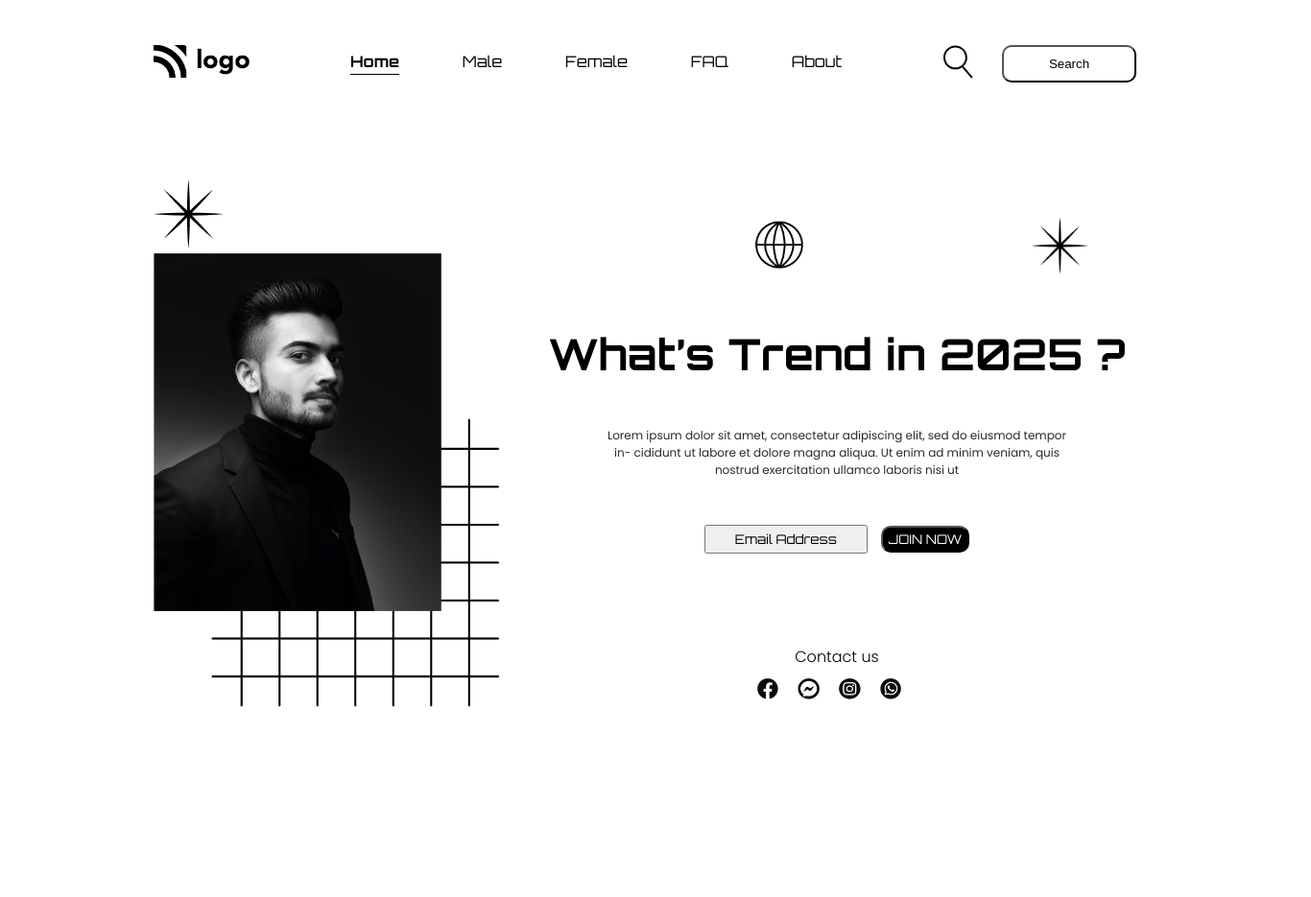
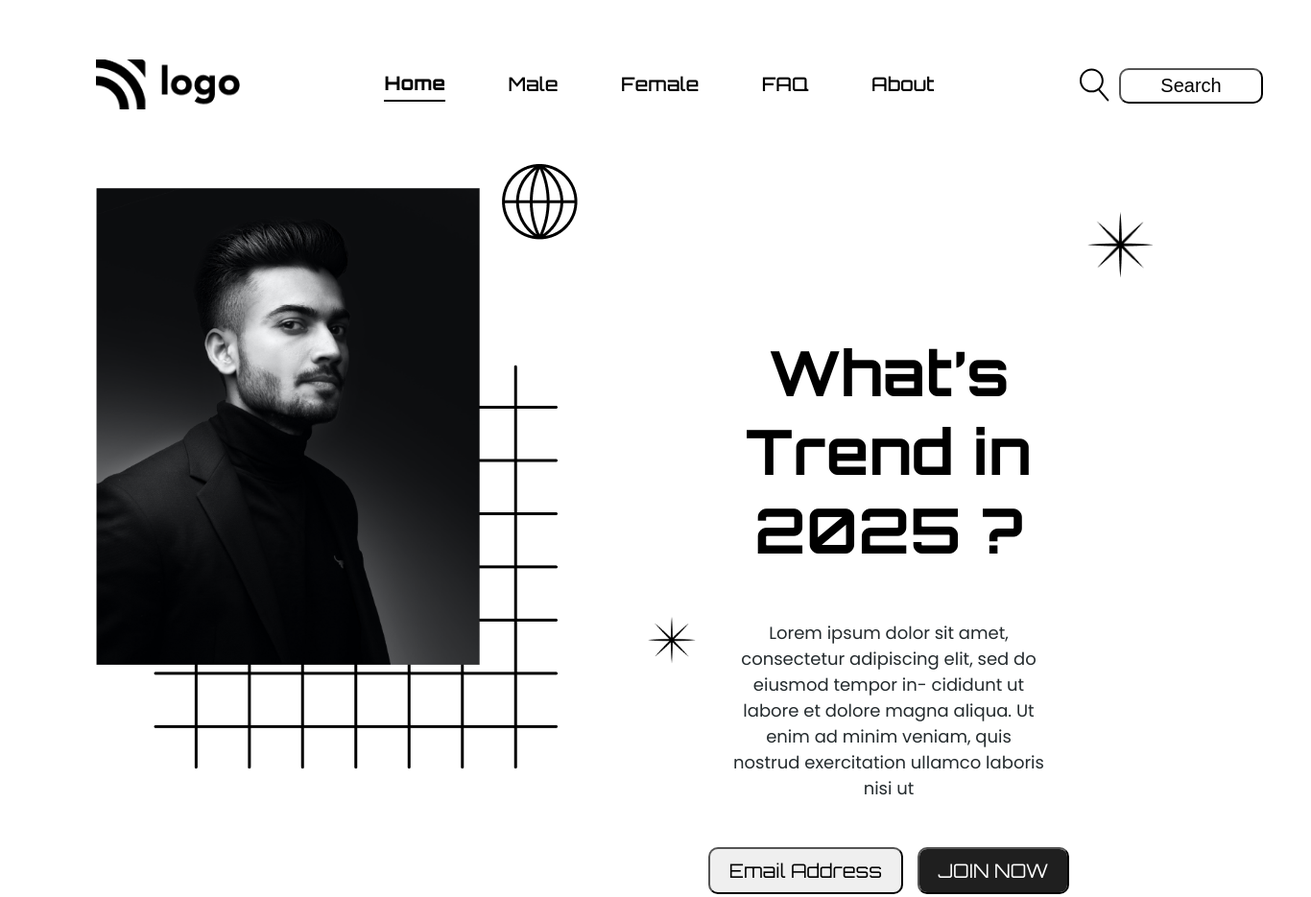
Before and after one commit to yashshamnani/Fashion-Trends-LandingPage, a website: page index.html in a window 1280 px wide. Shown: the top 935 px of the page at 96% size, 1366 px wide, since content can reach past the window. Drawn offline with Linux system fonts and the light colour scheme.

Commit message:
removed overflow for netlify

```diff
--- a/style.css
+++ b/style.css
@@ -1,168 +1,167 @@
-  /* ------Globel css----- */
-  * {
+@import url('https://fonts.googleapis.com/css2?family=Montserrat:wght@900&family=Oswald:wght@500&display=swap');
+
+
+*{
     box-sizing: border-box;
+    margin: 0;
     padding: 0;
-    margin: 0;
-    overflow: hidden;
+    /* overflow: visible;
+     */
+     /* overflow: hidden; */
 }
 
-body {
-    font-family: 'Orbitron', sans-serif;
+body{
+    font-family:   sans-serif;
+    /* overflow: hidden; */
 }
-
-.container {
-    width: 80vw;
-    margin: 26px 160px;
+.container{
+    width: 90vw;
+     margin: 50px 100px;
 }
-
-/* ----Navbar---- */
-
-.navbar-container {
+.navbar-container img{
+    /* height: 100px; */
+    width: 150px;
+    /* margin-left: 30px; */
+}
+.navbar-container{
     text-align: center;
     display: flex;
     justify-content: space-between;
     align-items: center;
     height: 10vh;
-    margin-bottom: 5rem;
+    margin-bottom: 90px;
 }
+.button-group{
+    display: flex;
+    width: 10vw;
+    justify-content: space-evenly;
+}
+.list{
 
-.navbar-container div img {
-    width: 100px;
+    display: flex;
+    width: 55vw;
+    justify-content:space-evenly;
+    align-items: center;
+    font-family: 'Orbitron', sans-serif;
+    list-style: none;
+    font-size: 120px;
+    font-weight: 500;
+
 }
+li:first-child{
+    border-bottom: 2px solid black;
+    font-weight: 800;
+    padding-bottom: 5px;
+    color: black;
+}
+.list-item{
+    padding-bottom: 5px;
+    font-size: 20px;
+}
+.search-icon{
+   margin-right: 10px;
 
-.list {
-    display: flex;
-    width: 40vw;
-    justify-content: space-between;
+}
+.nav-button{
+    width: 150px;
+    padding: 5px 10px;
+    border-radius: 10px;
+    font-size: 20px;
+    margin-right: 50px;
+    background-color: transparent;
+
+}
+[aria-label="banner"] {
+
+    position: relative;
+    width: 100%;
+    height: 90vh;
 
 }
 
-li:first-child {
-    padding-bottom: 3px;
-    border-bottom: 1px solid #000;
-    font-weight: 700;
+ .square{
+    width: 300px;
+    position: relative;
+    top: 160px;
+    left:  60px;
+
+ }
+ [alt="person-hero-iamge"]{
+
+    height:  auto;
+
+    position: relative;
+    /* z-index: 10; */
+    top: -450px;
+    width: 400px;
+    right: 0px;
+ }
+
+.star img{
+
+    height: 70px;
+    position:absolute;
+    right: 50px;
 }
+.star1 img{
+ height: 50px;
+ position: relative;
+ /* right: 10px;
+  */
+  left: 150px;
+  top: 50px;
+}
+.globe img{
+position: absolute;
+/* right: 20px; */
+right: 650px;
+top: -50px;
 
-.button-group {
-    display: flex;
-    justify-content: center;
-    align-items: center;
+
 }
+.hero-container-right{
+    height: 70vh;
+    text-align: center;
+    margin-left: 600px;
+    margin-right: 100px;
+    position: relative;
+    top: -800px;
+}
+.hero-heading{
+    font-size: 65px;
+    margin-bottom: 5px;
+    font-family: 'Orbitron', sans-serif;
+}
+.hero-description{
+    font-size: 18px;
+    font-family: 'Poppins';
+    color: #242B2E;
+    padding: 48px 64px;
+}
+.button-email{
 
-.search-icon {
+    padding: 10px 20px;
+    font-size: 20px;
+    border-radius: 10px;
+    font-family: 'Orbitron';
     margin-right: 10px;
 }
+.button-join{
+    padding: 10px 20px;
+    font-size: 20px;
+    border-radius: 10px;
+    font-family: 'Orbitron';
+    box-shadow: 0 0 40px 40px #1f1f1f inset;
+    color: #fffFFF;
+}
+.contact-heading{
+    margin-top: 60px;
+    font-size: 20px;
 
-.nav-button {
-    border-radius: 10px;
-    padding: 10px 10px;
-    width: 140px;
-    background-color: transparent;
-    margin-left: 20px;
 }
-
-/* Hero Section */
-
-[aria-label="banner"] {
-    width: 100%;
-    height: 90vh;
-    position: relative;
+.icons{
+ margin-top: 10px;
 }
-
-.square img {
-    width: 300px;
-    position: absolute;
-    top: 250px;
-    left: 60px;
+.icons span img{
+    margin: 1rem;
 }
-
-[alt="person-hero-iamge"] {
-    width: 100px;
-    height: auto;
-    position: relative;
-    top: 20pxpx;
-    width: 300px;
-}
-
-/* ----Small images---- */
-.star img {
-    height: 60px;
-    position: absolute;
-    top: 40px;
-    right: 50px;
-}
-
-.star2 img {
-    width: 33px;
-    height: 37px;
-    position: absolute;
-    top: 455px;
-    left: 422px
-}
-
-.globe img {
-    height: 50px;
-    position: relative;
-    top: 20px;
-    left: 550px;
-}
-
-/* ----Right Side---- */
-.hero-container-right {
-
-    margin-left: 400px;
-    margin-top: -300px;
-    height: 70vh;
-    text-align: center;
-}
-
-.hero-heading {
-    font-size: 45px;
-}
-
-.hero-description {
-    font-size: 12px;
-    font-family: 'Poppins';
-    color: #242B2E;
-    padding: 3rem 4rem;
-}
-
-/* ----Right Side button area---- */
-
-.btn {
-    padding: 8px 40px;
-    background: transparent;
-    border-radius: 10px;
-}
-
-.button-email {
-    padding: 5px 30px;
-    font-family: 'Orbitron';
-}
-
-.button-join {
-    background-color: #000;
-    color: #fff;
-    border-radius: 10px;
-    padding: 4px 6px;
-    font-family: 'Orbitron';
-    margin-left: .6rem;
-    margin-bottom: 6rem;
-}
-
-
-/* ---Right End Section--- */
-.contact-heading {
-    font-family: 'Poppins', sans-serif;
-    font-weight: 300;
-}
-
-/* ----Icons--- */
-.icons span {
-    margin-right: 1rem;
-}
-
-.icons span img {
-    height: 2rem;
-    padding-top: .6rem;
-}
```
